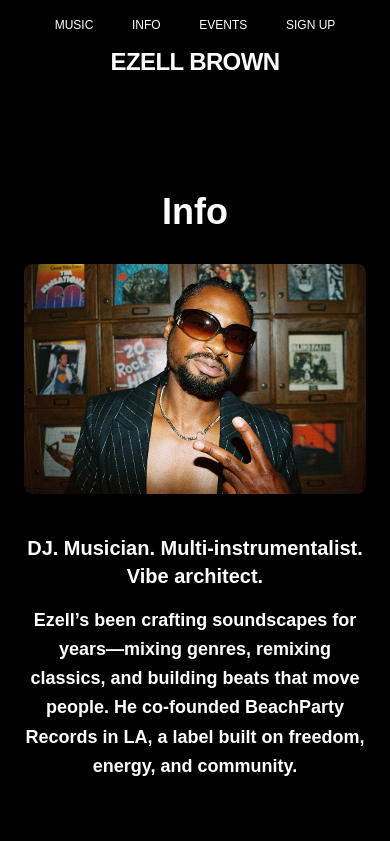
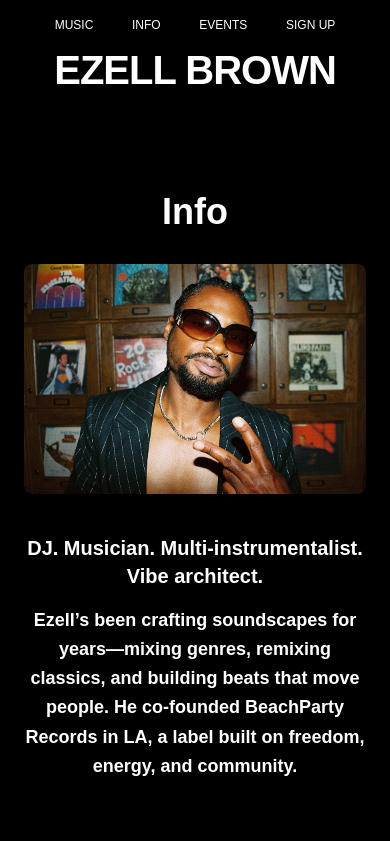
Before and after one commit to DPattonINIT/ezellbrown, a Next.js app: page /info in a window 390 px wide. Shown: the top 841 px of the page. Built offline with nearby package versions, Linux system fonts and the light colour scheme; a web font is replaced by a local one.

Commit message:
updated Ezell Brown font size

```diff
--- a/components/Navbar.tsx
+++ b/components/Navbar.tsx
@@ -57,7 +57,7 @@ export default function Navbar() {
         <Link
           href="/"
           className="text-white font-bold uppercase tracking-tight leading-none
-                     text-[24px] sm:text-[32px] md:text-[40px]
+                     text-[40px] sm:text-[32px] md:text-[40px]
                      text-center sm:text-left mt-2 sm:mt-0"
         >
           Ezell Brown
```
